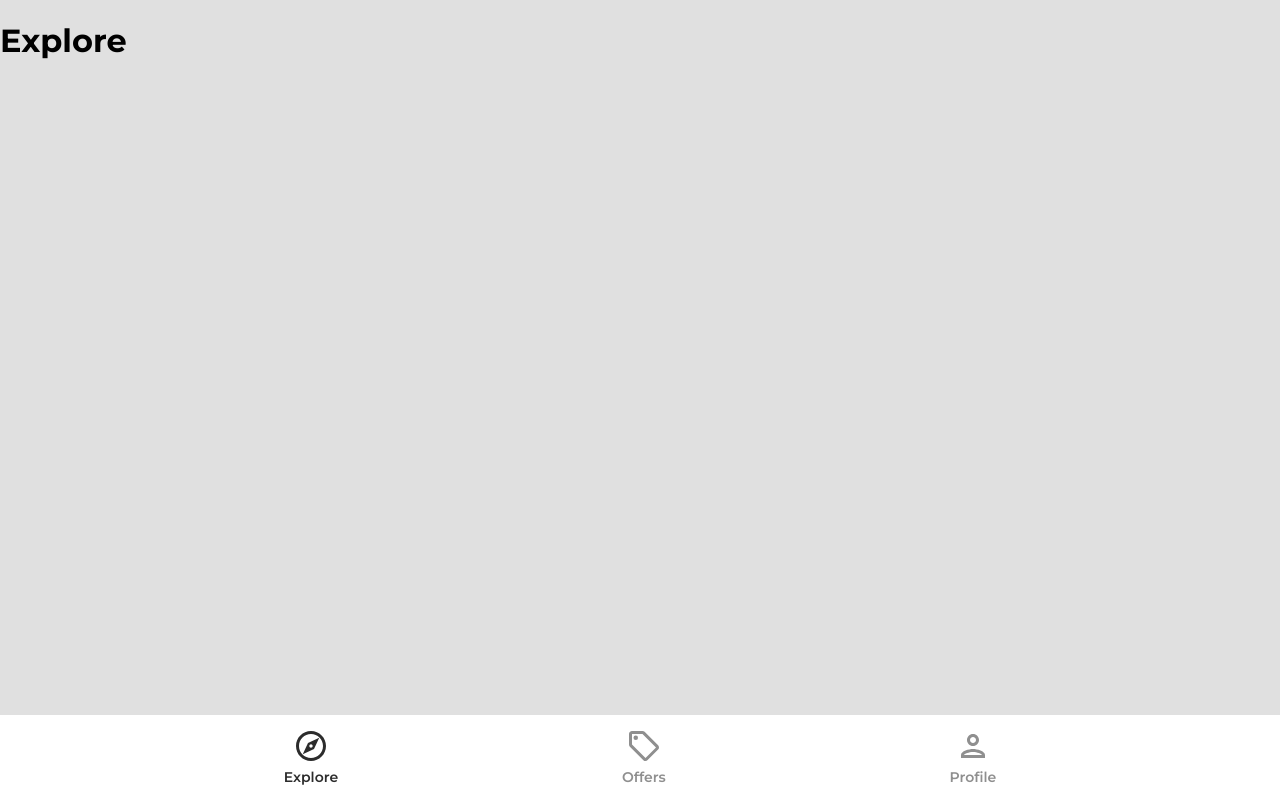
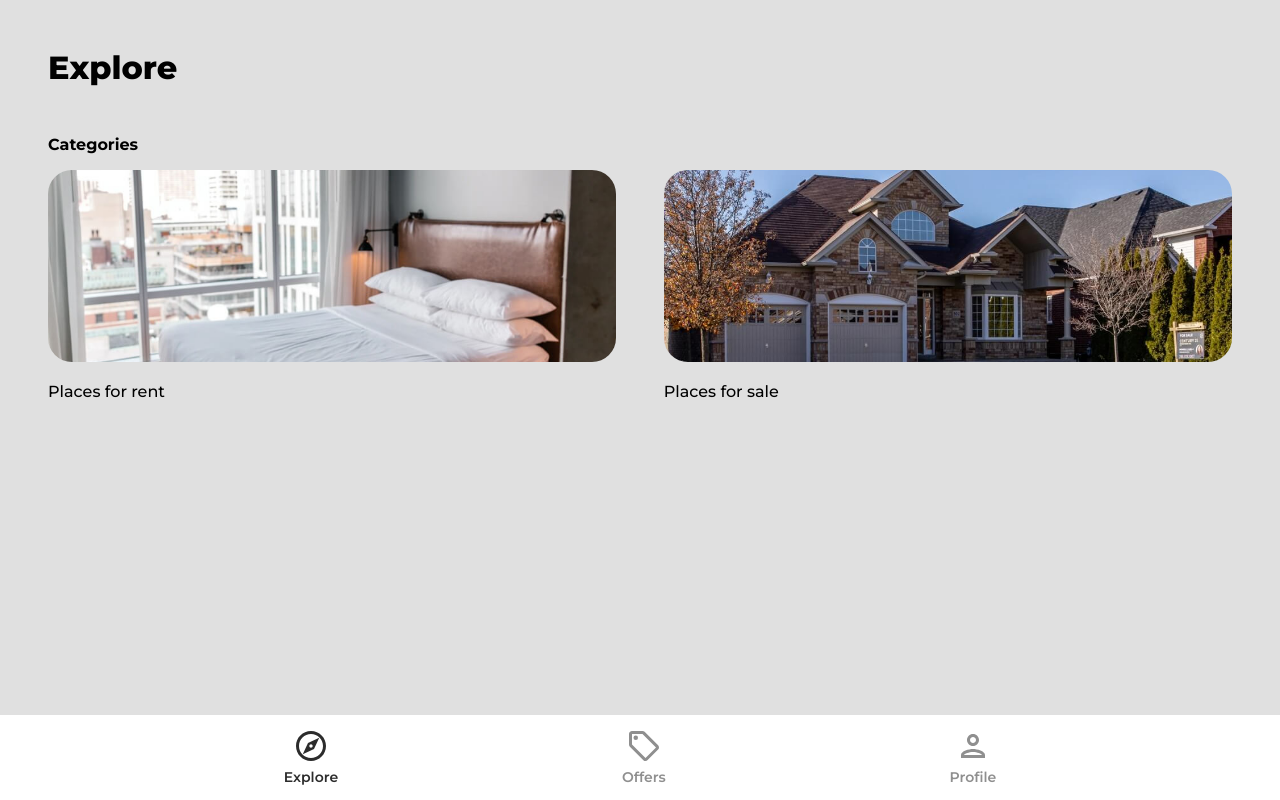
Before and after one commit to michael-rodriguez22/COURSE-react-front-to-back-2022, a React (Create React App) app in the folder house-marketplace/: page / in a window 1280 px wide. Built offline with nearby package versions, Linux system fonts and the light colour scheme.

Commit message:
add Explore page with links to Category pages

```diff
--- a/house-marketplace/src/App.js
+++ b/house-marketplace/src/App.js
@@ -4,6 +4,7 @@
 import Navbar from "./components/Navbar"
 import PrivateRoute from "./components/PrivateRoute"
 import {
+  Category,
   Explore,
   Offers,
   Profile,
@@ -19,6 +20,7 @@
         <Routes>
           <Route path="/" element={<Explore />} />
           <Route path="/offers" element={<Offers />} />
+          <Route path="/category/:categoryName" element={<Category />} />
           <Route path="/profile" element={<PrivateRoute />}>
             <Route path="/profile" element={<Profile />} />
           </Route>
--- /dev/null
+++ b/house-marketplace/src/pages/Category.jsx
@@ -0,0 +1,9 @@
+function Category() {
+  return (
+    <div>
+      <h1>Category</h1>
+    </div>
+  )
+}
+
+export default Category
--- a/house-marketplace/src/pages/Explore.jsx
+++ b/house-marketplace/src/pages/Explore.jsx
@@ -1,7 +1,35 @@
+import { Link } from "react-router-dom"
+import rentCategoryImage from "../assets/jpg/rentCategoryImage.jpg"
+import sellCategoryImage from "../assets/jpg/sellCategoryImage.jpg"
+
 function Explore() {
   return (
-    <div>
-      <h1>Explore</h1>
+    <div className="explore">
+      <header>
+        <p className="pageHeader">Explore</p>
+      </header>
+      <main>
+        {/* Slider */}
+        <p className="exploreCategoryHeading">Categories</p>
+        <div className="exploreCategories">
+          <Link to="/category/rent">
+            <img
+              src={rentCategoryImage}
+              alt="rent"
+              className="exploreCategoryImg"
+            />
+            <p className="exploreCategoryName">Places for rent</p>
+          </Link>
+          <Link to="/category/sell">
+            <img
+              src={sellCategoryImage}
+              alt="sell"
+              className="exploreCategoryImg"
+            />
+            <p className="exploreCategoryName">Places for sale</p>
+          </Link>
+        </div>
+      </main>
     </div>
   )
 }
--- a/house-marketplace/src/pages/index.js
+++ b/house-marketplace/src/pages/index.js
@@ -1,3 +1,4 @@
+import Category from "./Category"
 import Explore from "./Explore"
 import ForgotPassword from "./ForgotPassword"
 import Offers from "./Offers"
@@ -5,4 +6,4 @@
 import SignIn from "./SignIn"
 import SignUp from "./SignUp"
 
-export { Explore, ForgotPassword, Offers, Profile, SignIn, SignUp }
+export { Category, Explore, ForgotPassword, Offers, Profile, SignIn, SignUp }
```
